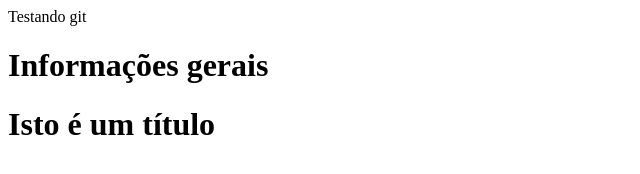
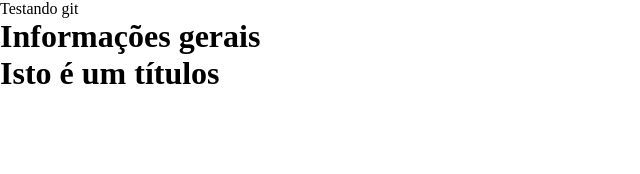
Before and after one commit to lucasmrdeveloper/Projetoteste1, a plain HTML site: page index.html in a window 1280 px wide. Shown: the whole page, without its empty margins (0-640 px from the left). Drawn offline with Linux system fonts and the light colour scheme.

Commit message:
quarto commit

```diff
--- a/index.html
+++ b/index.html
@@ -5,10 +5,11 @@
     <meta http-equiv="X-UA-Compatible" content="IE=edge">
     <meta name="viewport" content="width=device-width, initial-scale=1.0">
     <title>teste1</title>
+    <link rel="stylesheet" href="style.css">
 </head>
 <body>
     <div>Testando git</div>
     <h1>Informações gerais</h1>
-    <h1>Isto é um título</h1>
+    <h1>Isto é um títulos</h1>
 </body>
 </html>
--- /dev/null
+++ b/style.css
@@ -0,0 +1,4 @@
+*{
+    margin: 0px;
+    padding: 0px;
+}
```
